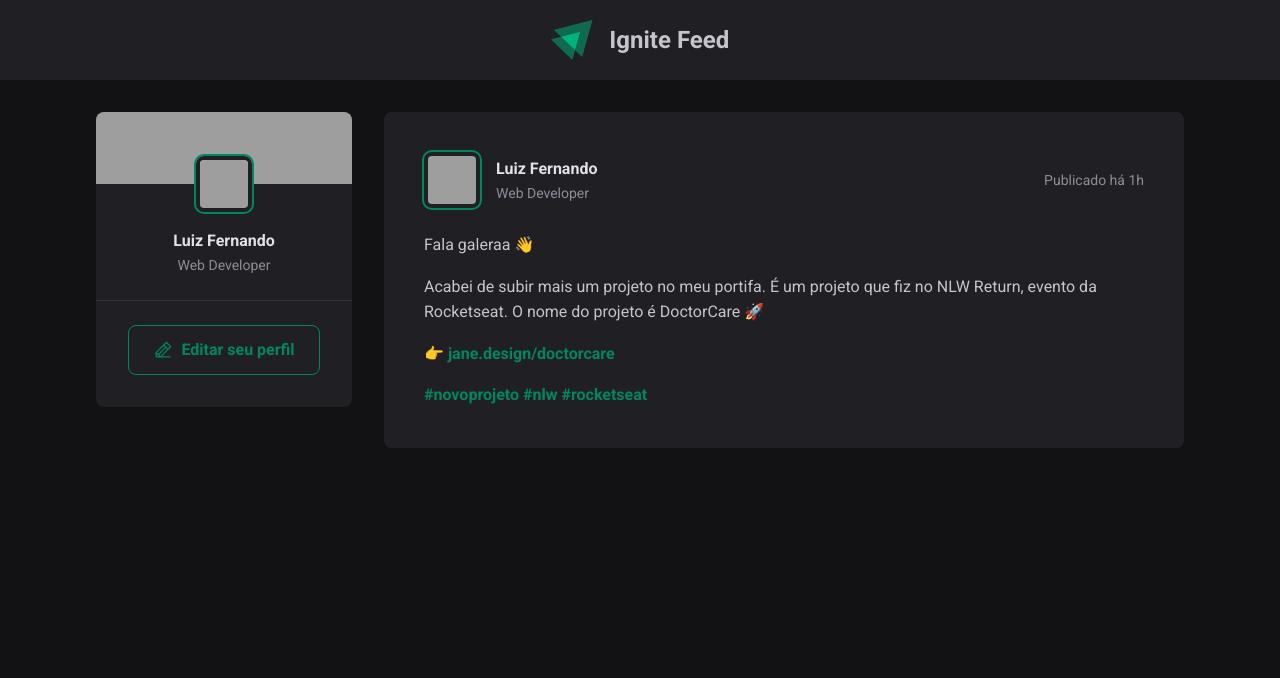
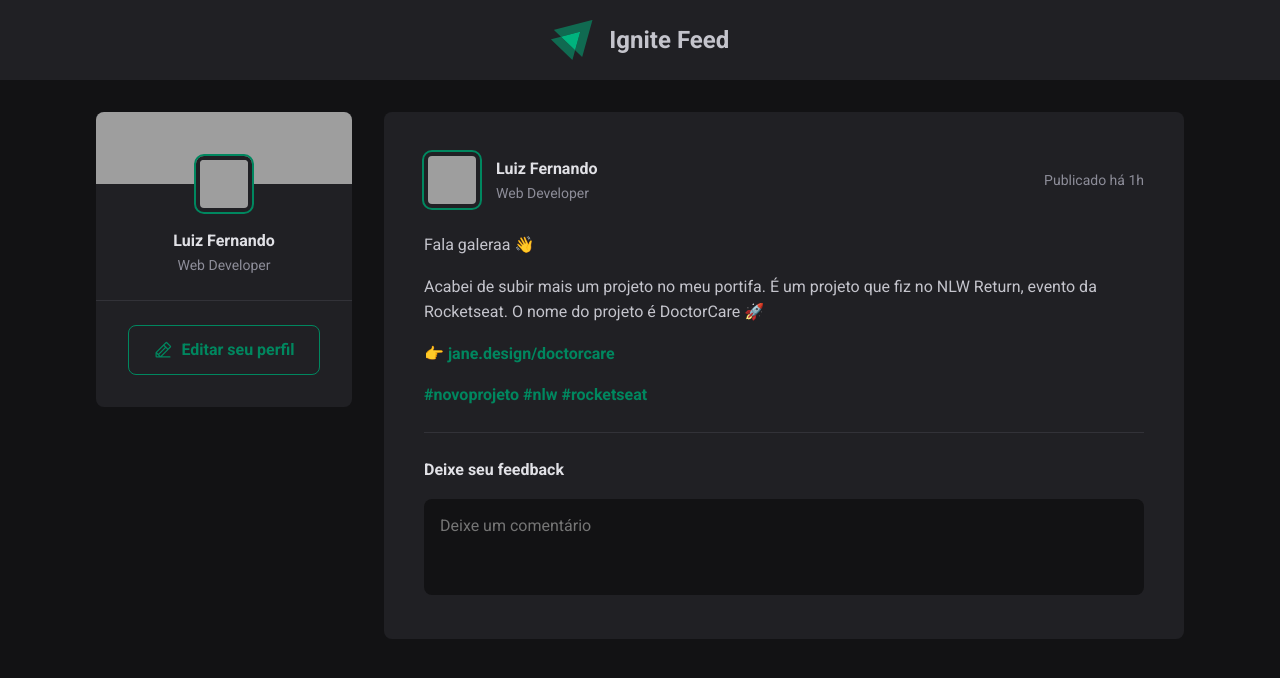
Before and after one commit to LuizFernandoAS/ignite-feed, a React (Vite) app: page / in a window 1280 px wide. Shown: the top 678 px of the page. Built offline with nearby package versions, Linux system fonts and the light colour scheme; grey boxes are pictures that could not be loaded.

Commit message:
feat: Formulário

```diff
--- a/src/components/Post.jsx
+++ b/src/components/Post.jsx
@@ -21,10 +21,20 @@
 
                 <p>
                     <a href="#">#novoprojeto</a>{' '}
-                    <a>#nlw </a>{' '}
+                    <a>#nlw</a>{' '}
                     <a>#rocketseat</a>
                 </p>
             </div>
+
+            <form className={styles.commentForm}>
+                <strong>Deixe seu feedback</strong>
+
+                <textarea
+                    placeholder='Deixe um comentário'/>
+                <footer>
+                    <button type="submit">Publicar</button>
+                </footer>
+            </form>
         </article>
     )
 }
--- a/src/components/Post.module.css
+++ b/src/components/Post.module.css
@@ -66,3 +66,54 @@
     color: var(--gray-400);
     line-height: 1.6;
 }
+
+.commentForm{
+    width: 100%;
+    margin-top: 1.5rem;
+    padding-top: 1.5rem;
+    border-top: 1px solid var(--gray-600);
+}
+
+.commentForm > strong{
+    line-height: 1.6;
+    color: var(--gray-100);
+}
+
+.commentForm textarea{
+    width: 100%;
+    background: var(--gray-900);
+    border: 0;
+    resize: none;
+    height: 6rem;
+    padding: 1rem;
+    border-radius: 8px;
+    color: var(--gray-100);
+    line-height: 1.4;
+    margin-top: 1rem;
+}
+
+.commentForm footer{
+    visibility: hidden;
+    max-height: 0;
+}
+
+.commentForm:focus-within footer{
+    visibility: visible;
+    max-height: none;
+}
+
+.commentForm button[type=submit]{
+    padding: 1rem 1.5rem;
+    margin-top: 1rem;
+    border-radius: 8px;
+    border: 0;
+    background: var(--green-500);
+    color: var(--white);
+    font-weight: bold;
+    cursor: pointer;
+    transition: background-color 0.1s;
+}
+
+.commentForm button[type=submit]:hover{
+    background-color: var(--green-300);
+}
--- a/src/global.css
+++ b/src/global.css
@@ -11,6 +11,11 @@
     --green-300: #00B37E;
     --green-500: #00875f;
 
+}
+
+:focus{
+    outline: transparent;
+    box-shadow: 0 0 0 2px var(--green-500);
 }
 
 *{  margin: 0;
```
